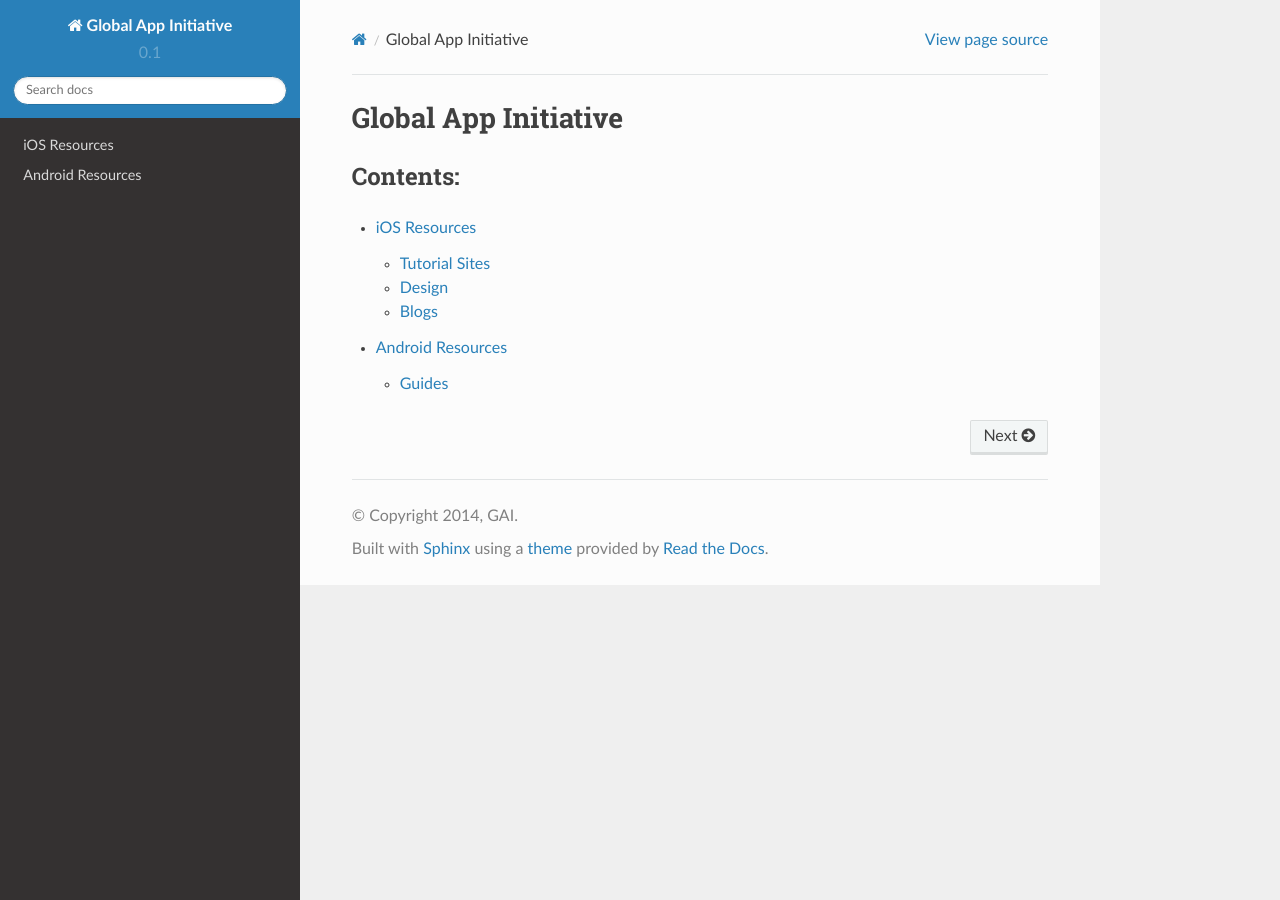
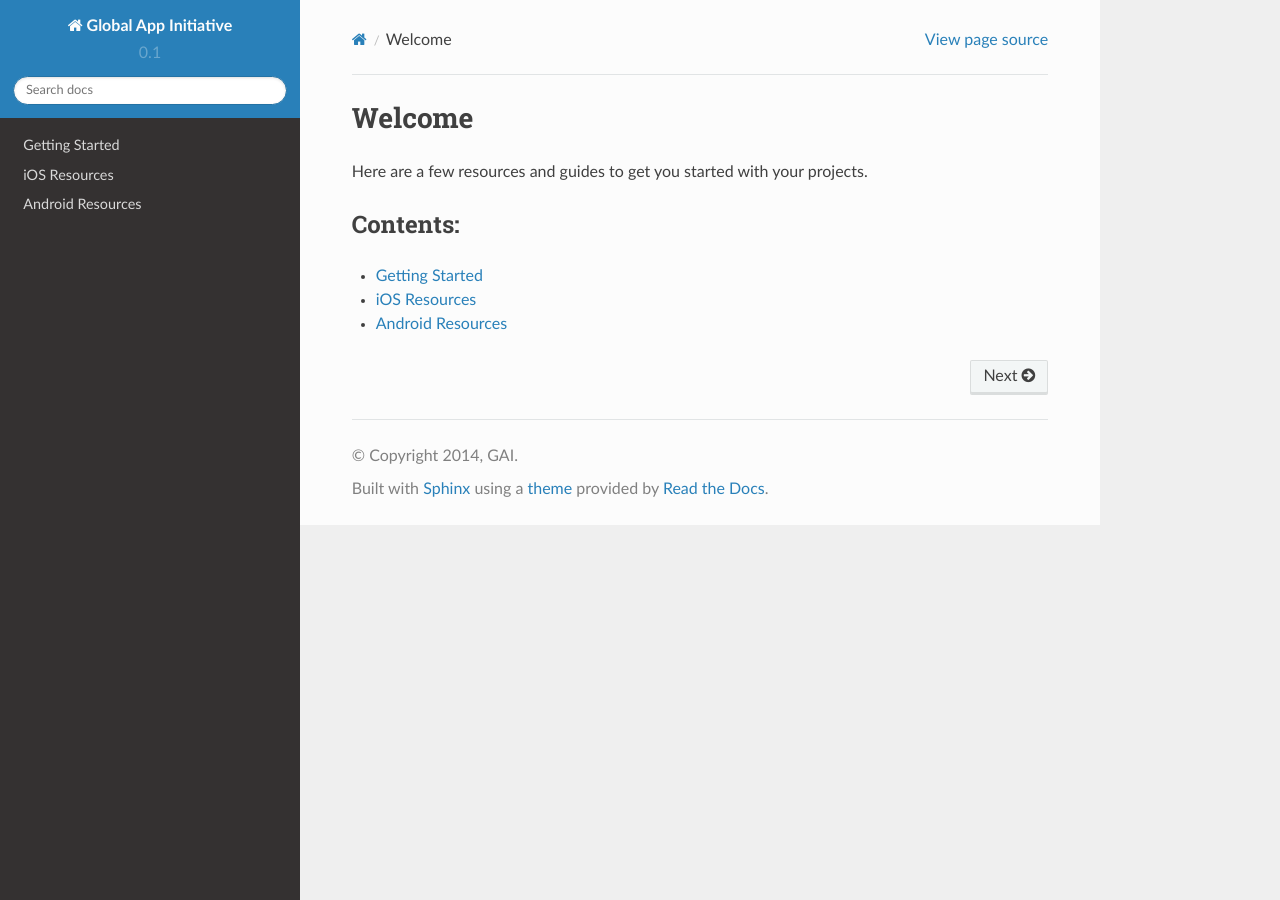
Before and after one commit to GlobalAppInitiative/Education-Resources, a Sphinx documentation site: the page built from docs/index.rst, in a window 1280 px wide. Built offline with Sphinx 7.4.7 and the Read the Docs theme 2.0.0, drawn with Linux system fonts in a browser that asks for light colours.

```diff
--- a/docs/index.rst
+++ b/docs/index.rst
@@ -3,14 +3,18 @@
    You can adapt this file completely to your liking, but it should at least
    contain the root `toctree` directive.
 
-Global App Initiative
-=====================
+Welcome
+=======
+
+Here are a few resources and guides to get you started with your projects.
+
 
 Contents:
 ---------
 
 .. toctree::
-   :maxdepth: 2
+   :maxdepth: 1
 
+   where_to_begin
    ios_resources
    android_resources
--- a/docs/ios_resources.rst
+++ b/docs/ios_resources.rst
@@ -4,8 +4,8 @@ iOS Resources
 Tutorial Sites
 --------------
 
-- TutsPlus_:
-- RayWenderlich_:
+- TutsPlus_
+- RayWenderlich_
 - iOS-Blog_: Swift and Objective-C tutorials. They also include articles about
   third party libraries and resources that can be helpful.
 - LearnSwift_: A curated list of helpful resources to learn Swift. Tutorials,
@@ -36,6 +36,6 @@ Blogs
 - TheBigNerdRanch_
 - CarbonFive_
 
-.. _CocoaWithLoce: http://www.cocoawithlove.com/
+.. _CocoaWithLove: http://www.cocoawithlove.com/
 .. _TheBigNerdRanch: http://www.bignerdranch.com/blog/
 .. _CarbonFive: http://blog.carbonfive.com/category/mobile/
```
Also changed, not shown: docs/android_resources.rst (+1 -8 lines), docs/where_to_begin.rst (added, +21 -0 lines).
